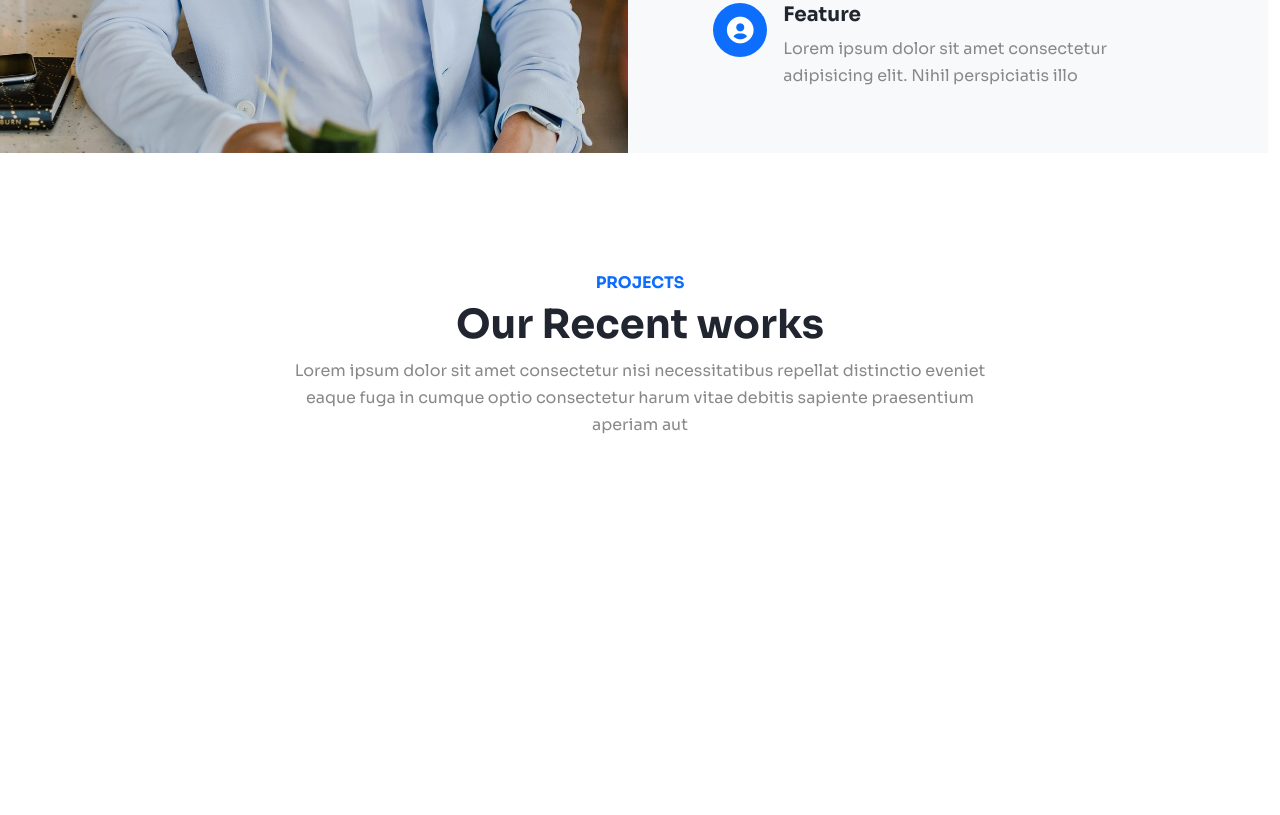
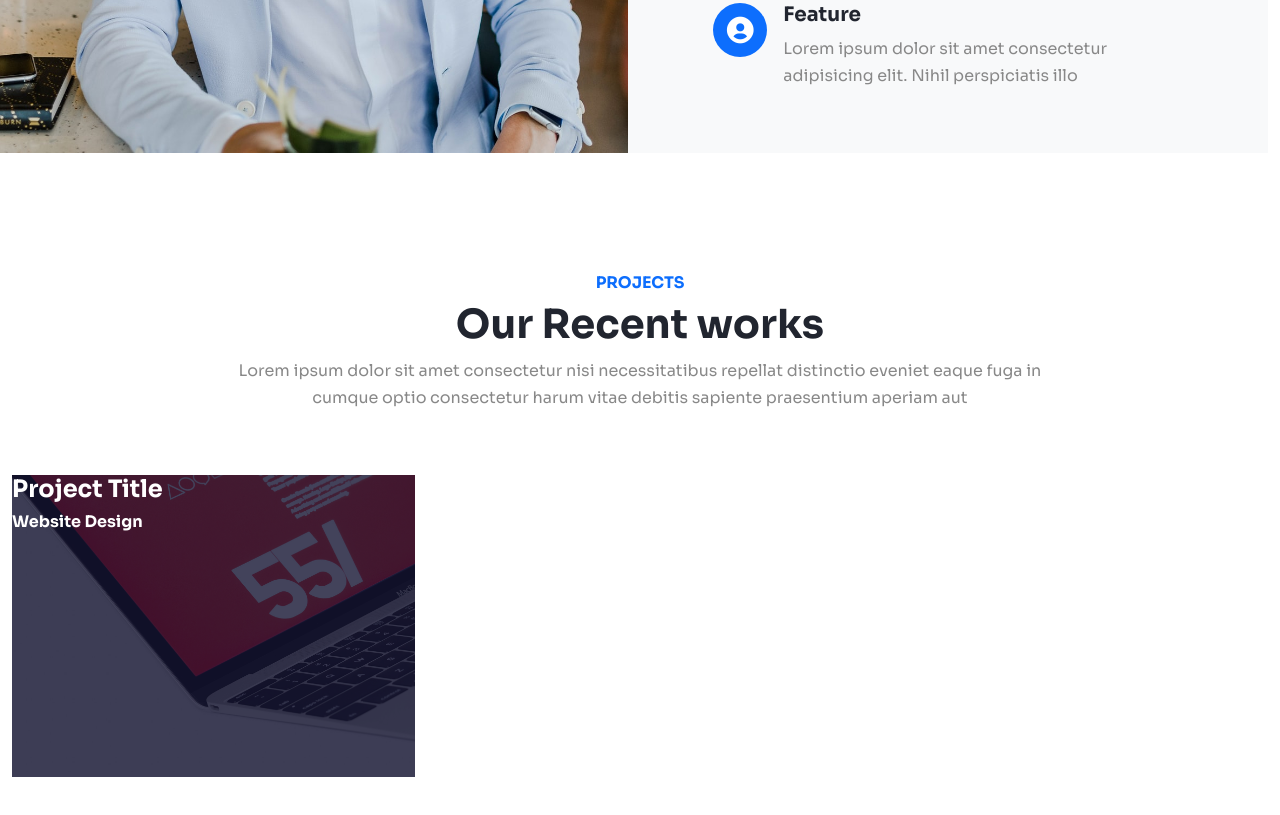
Before and after one commit to Asifahmed44/BootstrapWebsite, a plain HTML site: page index.html in a window 1280 px wide. Shown: the part 2488-3303 px from the top of the page. Before the commit the page ends 3110 px from the top, so only its background shows below. Drawn offline with nearby package versions, Linux system fonts and the light colour scheme.

```diff
--- a/index.html
+++ b/index.html
@@ -38,7 +38,7 @@
                         <a class="nav-link" href="#services">Services</a>
                     </li>
                     <li class="nav-item">
-                        <a class="nav-link" href="#">Portfolio</a>
+                        <a class="nav-link" href="#portfolio">Portfolio</a>
                     </li>
                     <li class="nav-item">
                         <a class="nav-link" href="#">Pricing</a>
@@ -221,13 +221,26 @@
 <!-- copied section -->
 
 <section id="services">
-    <div class="container">
+    <div class="container-fluid">
         <div class="row mb-5">
             <div class="col-md-8 mx-auto text-center">
                 <h6 class="text-primary">PROJECTS</h6>
                 <h1>Our Recent works</h1>
                 <p>Lorem ipsum dolor sit amet consectetur nisi necessitatibus repellat distinctio eveniet eaque fuga
                     in cumque optio consectetur harum vitae debitis sapiente praesentium aperiam aut</p>
+            </div>
+        </div>
+        <div class="row">
+            <div class="col-lg-4 col-sm-6">
+                <div class="project">
+                    <img src="/images/pro3.jpg" alt="">
+                    <div class="overlay">
+                        <div>
+                            <h4 class="text-white">Project Title</h4>
+                            <h6 class="text-white">Website Design</h6>
+                        </div>
+                    </div>
+                </div>
             </div>
         </div>
     </div>
--- a/style.css
+++ b/style.css
@@ -22,6 +22,10 @@
 a{
     color: var(--dark);
     text-decoration: none;
+}
+
+img{
+    width: 100%;
 }
 
 .navbar{
@@ -137,3 +141,19 @@
     min-height: 500px;
 
 }
+
+.project{
+    position: relative;
+
+    overflow: hidden;
+}
+
+.project .overlay{
+    position: absolute;
+    top: 0;
+    left: 0;
+    width: 100%;
+    height: 100%;
+    background-color: rgba(21, 20, 51, 0.8);
+
+}
```
